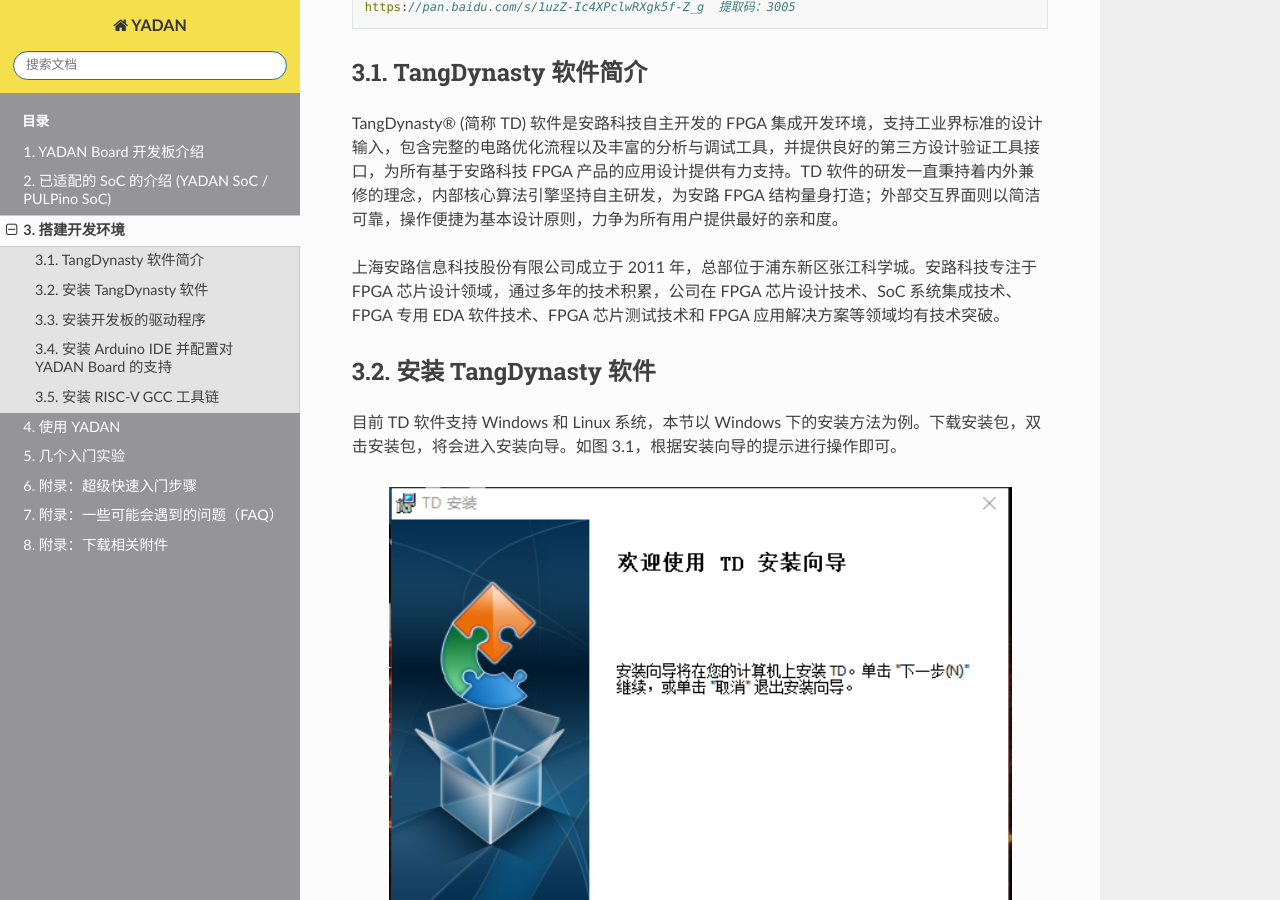
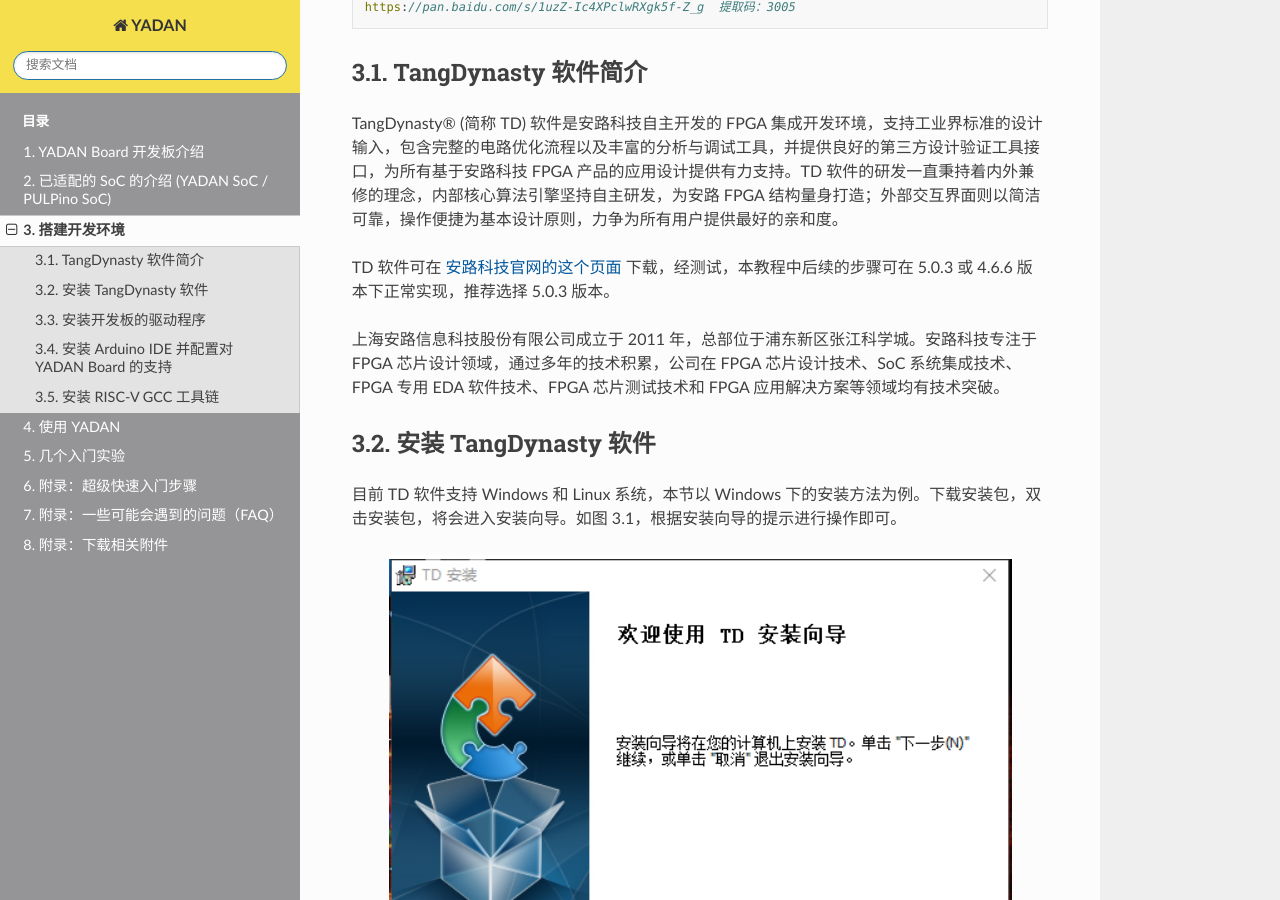
Before and after one commit to CSY-tvgo/YADAN-Docs, a Sphinx documentation site: the page built from docs/source/chap3.md, in a window 1280 px wide and 900 px high, scrolled down 326 px. Built offline with Sphinx 7.4.7 and the Read the Docs theme 2.0.0, drawn with Linux system fonts in a browser that asks for light colours; comment, search, counter and statistics services are not loaded.

Commit message:
add some notices about the version of TangDynasty

```diff
--- a/docs/source/chap3.md
+++ b/docs/source/chap3.md
@@ -9,6 +9,8 @@
 
 ## TangDynasty 软件简介
 TangDynasty® (简称 TD) 软件是安路科技自主开发的 FPGA 集成开发环境，支持工业界标准的设计输入，包含完整的电路优化流程以及丰富的分析与调试工具，并提供良好的第三方设计验证工具接口，为所有基于安路科技 FPGA 产品的应用设计提供有力支持。TD 软件的研发一直秉持着内外兼修的理念，内部核心算法引擎坚持自主研发，为安路 FPGA 结构量身打造；外部交互界面则以简洁可靠，操作便捷为基本设计原则，力争为所有用户提供最好的亲和度。
+
+TD 软件可在 [安路科技官网的这个页面](http://www.anlogic.com/down1.aspx?TypeId=13) 下载，经测试，本教程中后续的步骤可在 5.0.3 或 4.6.6 版本下正常实现，推荐选择 5.0.3 版本。
 
 上海安路信息科技股份有限公司成立于 2011 年，总部位于浦东新区张江科学城。安路科技专注于 FPGA 芯片设计领域，通过多年的技术积累，公司在 FPGA 芯片设计技术、SoC 系统集成技术、FPGA 专用 EDA 软件技术、FPGA 芯片测试技术和 FPGA 应用解决方案等领域均有技术突破。
 
```
